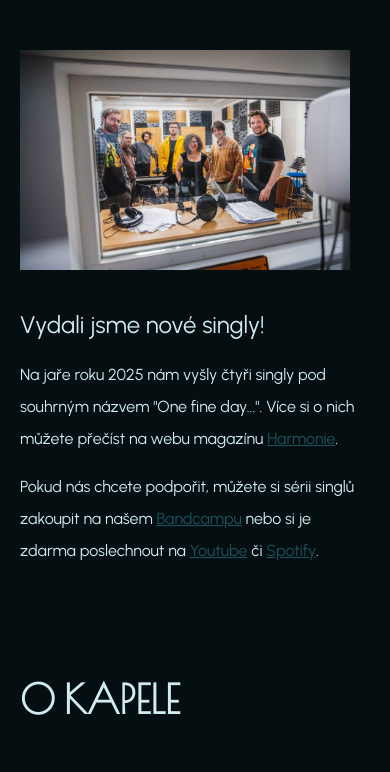
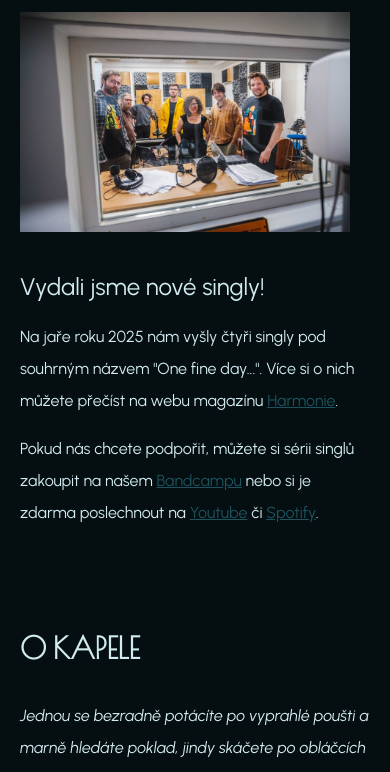
Before and after one commit to DanielaBiolek/SomedayOrchestra, a website: page index.html in a window 390 px wide. Shown: the part 500-1272 px from the top of the page. Drawn offline with nearby package versions, Linux system fonts and the light colour scheme.

Commit message:
zmenšené písmo v nadpise pro mobil

```diff
--- a/SCSS/_font.scss
+++ b/SCSS/_font.scss
@@ -10,8 +10,8 @@ body {
 
 .nadpis {
     font-family: Poiret One, Arial, Helvetica, sans-serif;
-    font-size: 40px;
-    padding-bottom: 20px;
+    font-size: 30px;
+    padding-bottom: 10px;
 }
 
 .line_height-2 {
@@ -37,6 +37,12 @@ body {
 .okapele_clenotext-smaller {
     font-size: 14px;
 }
+
+.nadpis {
+    font-size: 40px;
+    padding-bottom: 20px;
+}
+
 }
 
 @media screen and (min-width: 1100px) {
```
Also changed, not shown: SCSS/style.css, 1 other file.
